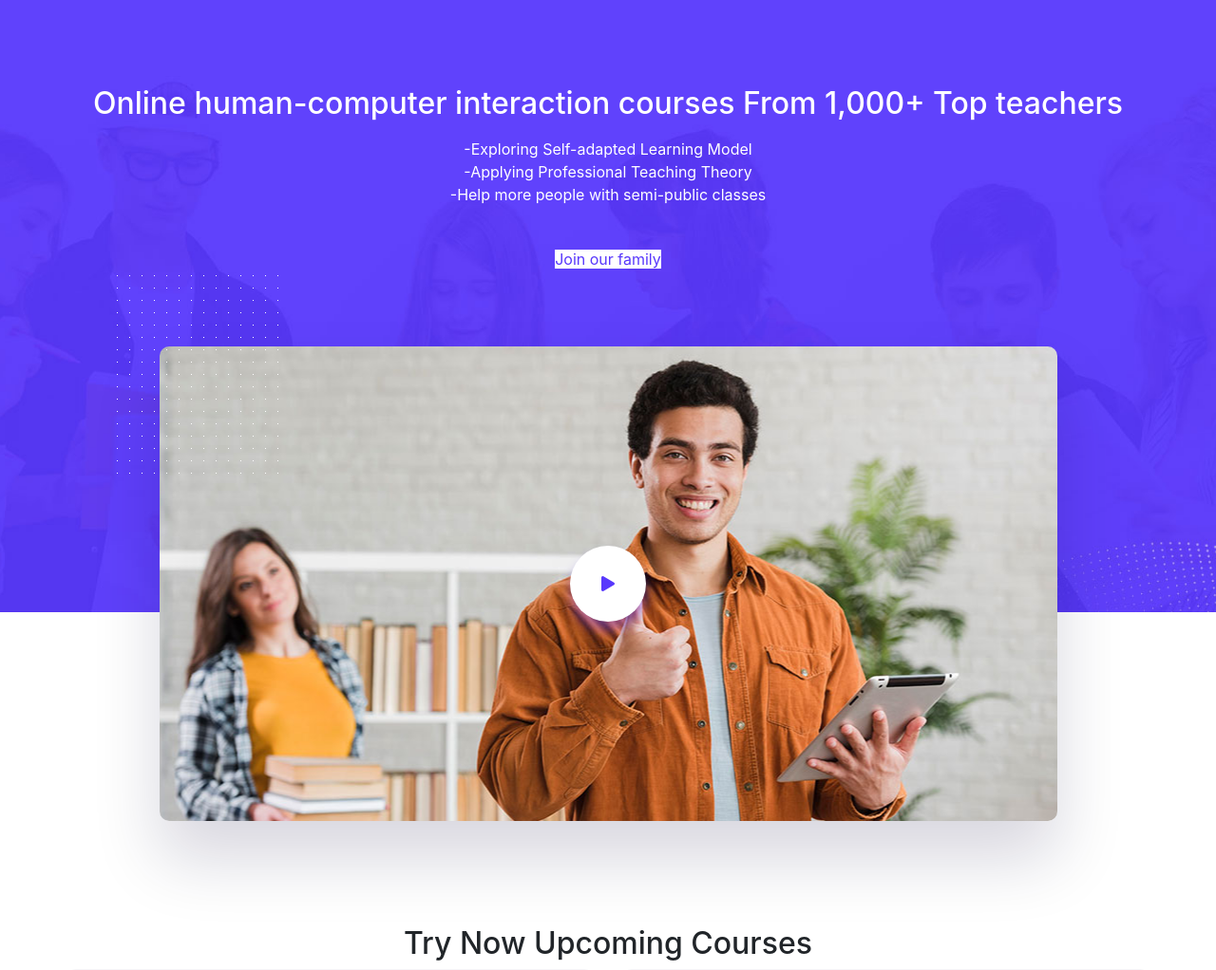
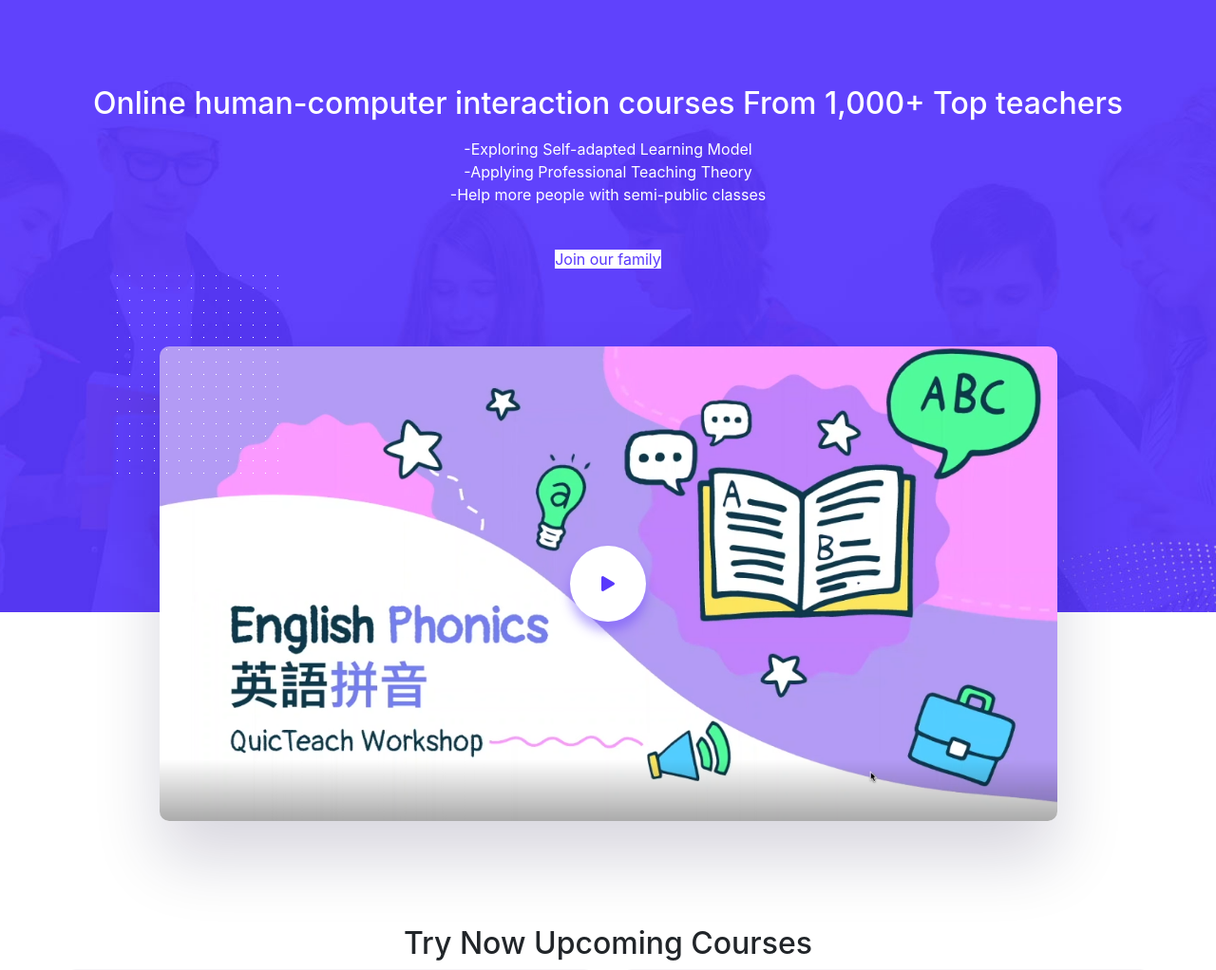
Before and after one commit to AQing-527/Quicboar, a Django app: page / in a window 1280 px wide. Shown: the part 3273-4295 px from the top of the page at 95% size. Run offline with Django 4.2, Linux system fonts and the light colour scheme; some libraries are stand-ins or nearby versions.

Commit message:
change the video

```diff
--- a/templates/index.html
+++ b/templates/index.html
@@ -531,8 +531,8 @@
         <div class="container">
             <div class="row">
                 <div class="col-lg-10 offset-lg-1 text-center">
-                    <div class="video-banner" style="background-image: url(/static/images/home/video-bg.jpg);">
-                        <a class="popup-video" href="https://player.vimeo.com/video/691765703" data-rel="lightcase"><i class="fas fa-play"></i></a>
+                    <div class="video-banner" style="background-image: url(/static/images/home/video_front_img.png);">
+                        <a class="popup-video" href="static/video/QuicTeach_Group_1_Video_Trim.mp4" data-rel="lightcase"><i class="fas fa-play"></i></a>
                     </div>
                 </div>
             </div>
```
Also changed, not shown: static/images/home/video_front_img.png (added).
